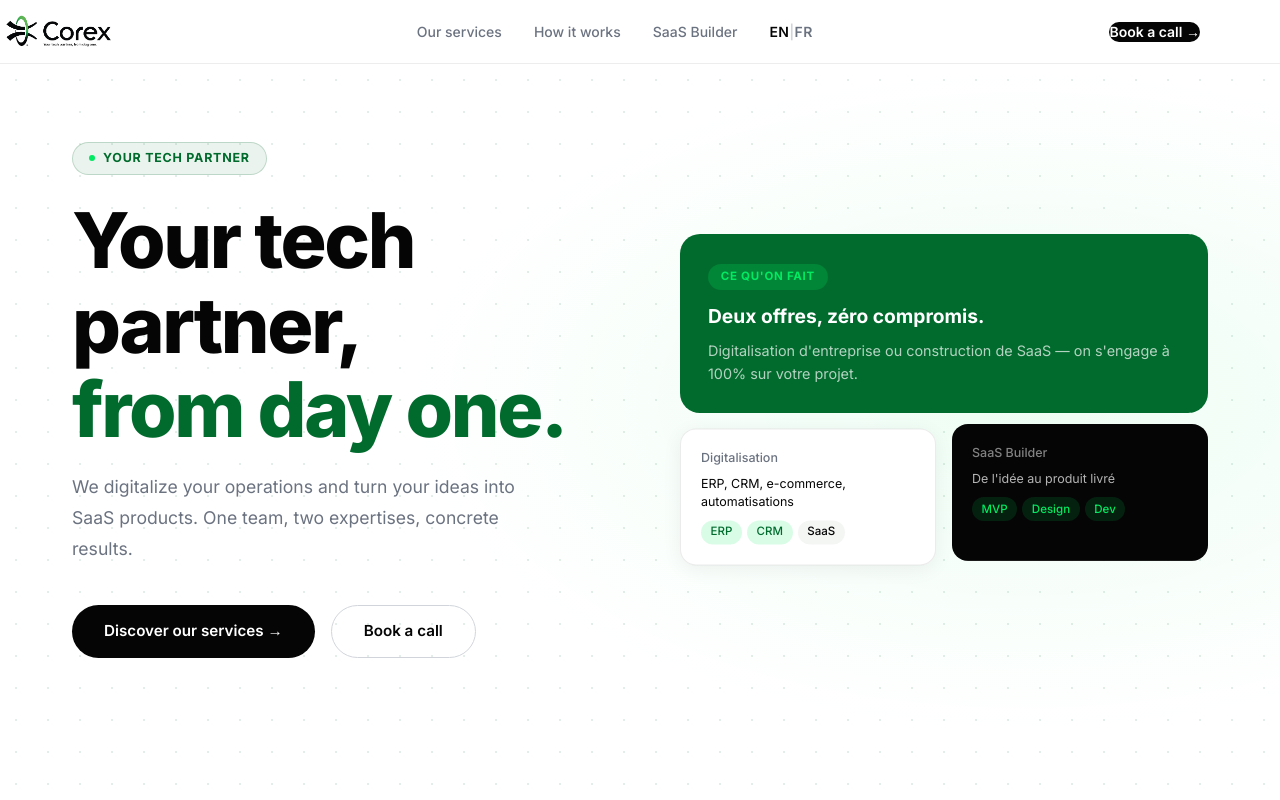
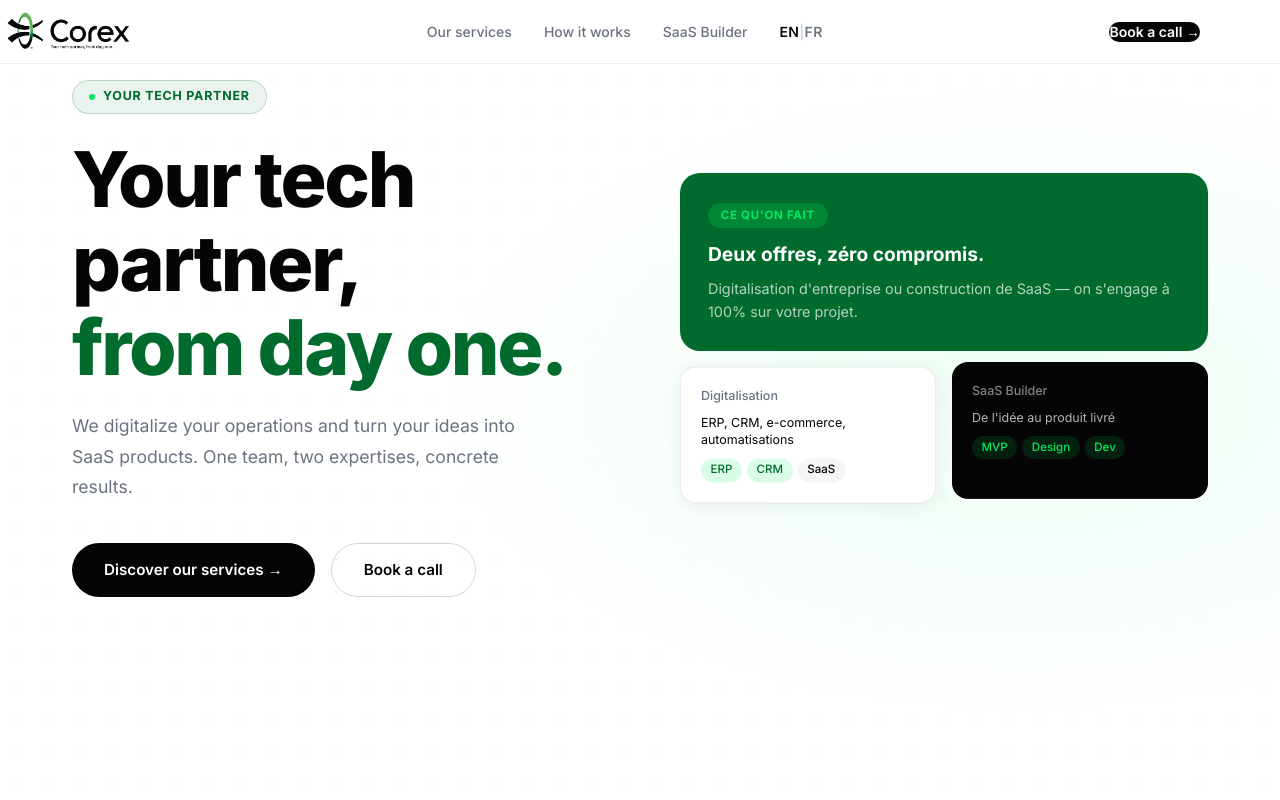
Before and after one commit to Rachidusfallensis/corexagency, a Next.js app: page /en in a window 1280 px wide. Shown: the top 800 px of the page. Built offline with nearby package versions, Linux system fonts and the light colour scheme.

Commit message:
mission UI : corrections finales homepage

```diff
--- a/src/components/home/Hero.tsx
+++ b/src/components/home/Hero.tsx
@@ -13,7 +13,8 @@ export default function Hero() {
         position: 'relative',
         overflow: 'hidden',
         display: 'flex',
-        alignItems: 'center',
+        alignItems: 'flex-start',
+        paddingTop: '80px',
       }}
     >
       {/* Background décoratif — radial gradient vert */}
@@ -43,7 +44,7 @@ export default function Hero() {
         style={{
           maxWidth: '1200px',
           margin: '0 auto',
-          padding: '2rem 2rem 2rem',
+          padding: '0 2rem',
           width: '100%',
           display: 'grid',
           gridTemplateColumns: '1fr 1fr',
--- a/src/lib/assets.ts
+++ b/src/lib/assets.ts
@@ -5,7 +5,7 @@ export const LOGOS = {
 } as const
 
 export const LOGO_SIZES = {
-  nav: { width: 120, height: 40 },
+  nav: { width: 140, height: 47 },
   footer: { width: 100, height: 33 },
   icon: { width: 36, height: 36 },
   booking: { width: 110, height: 37 },
```
